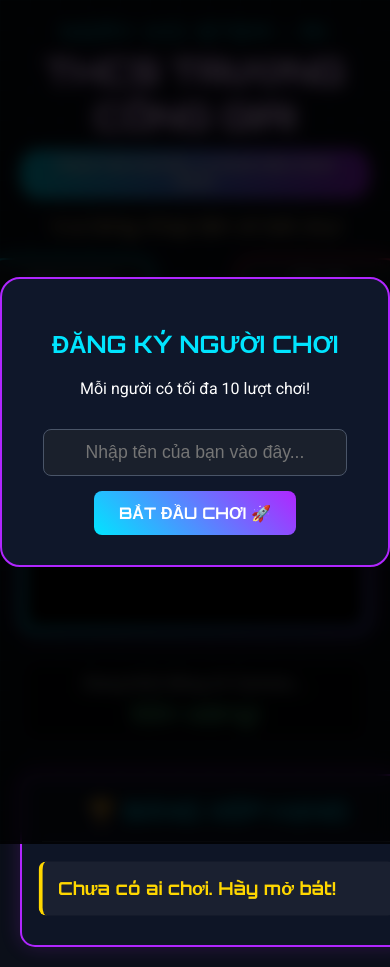
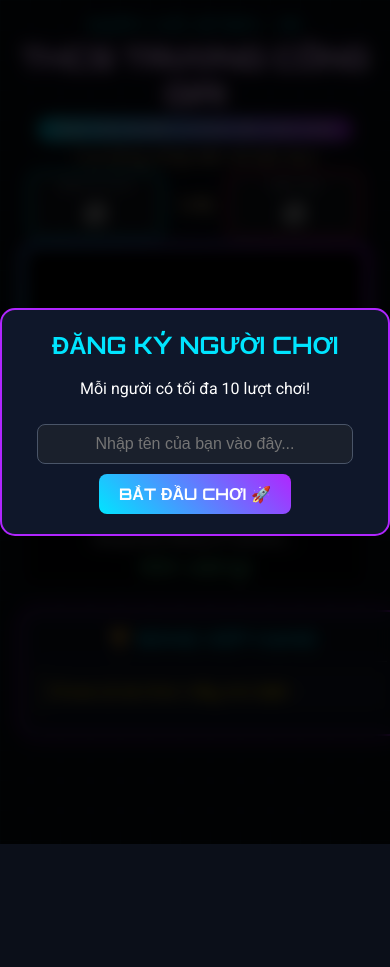
Before and after one commit to phamvietdungtb/stem-hand-ai1, a plain HTML site: page index.html in a window 390 px wide. Shown: the top 967 px of the page. After the commit the page ends 844 px from the top, so only its background shows below. Drawn offline with nearby package versions, Linux system fonts and the light colour scheme; a script that the page names is missing.

Commit message:
Refactor CSS for improved layout and responsiveness
Updated styles for layout, responsiveness, and visual effects.

```diff
--- a/style.css
+++ b/style.css
@@ -4,10 +4,13 @@ body {
     background-color: #0b0f19;
     color: #ffffff;
     margin: 0;
-    padding: 20px;
+    padding: 10px 20px;
     display: flex;
     justify-content: center;
-    overflow-x: hidden;
+    align-items: center;
+    height: 100vh; /* Ép vừa đúng 1 màn hình */
+    box-sizing: border-box;
+    overflow: hidden; /* Xóa sổ thanh cuộn */
 }
 
 .background-grid {
@@ -25,88 +28,156 @@ body {
     display: flex;
     width: 100%;
     max-width: 1200px;
-    gap: 30px;
+    height: 100%;
+    max-height: 100vh;
+    gap: 20px;
     z-index: 1;
+    box-sizing: border-box;
+    padding-top: 5px;
+    padding-bottom: 5px;
 }
 
 .left-panel {
-    flex: 2; /* Chiếm 2 phần */
+    flex: 2;
     text-align: center;
     display: flex;
     flex-direction: column;
+    justify-content: space-between; /* Trải đều không gian dọc */
+    height: 100%;
+    overflow: hidden;
 }
 
 .right-panel {
-    flex: 1; /* Chiếm 1 phần */
+    flex: 1;
     background: rgba(15, 23, 42, 0.8);
     border: 2px solid #b026ff;
     border-radius: 15px;
-    padding: 20px;
+    padding: 15px;
     box-shadow: 0 0 20px rgba(176, 38, 255, 0.2);
-    height: fit-content;
+    display: flex;
+    flex-direction: column;
+    max-height: 100%;
+    overflow: hidden; /* Khóa cuộn toàn bảng */
 }
 
-/* Hiệu ứng làm mờ khi thắng */
-.blur-effect {
-    filter: blur(8px) brightness(0.6);
-    transition: filter 0.3s ease;
+.right-panel .high-score-list {
+    overflow-y: auto; /* Chỉ cho phép cuộn danh sách điểm nếu quá dài */
+    flex: 1;
+    padding-right: 5px;
 }
 
+/* Tùy chỉnh thanh cuộn cho danh sách điểm */
+.high-score-list::-webkit-scrollbar { width: 5px; }
+.high-score-list::-webkit-scrollbar-thumb { background: #00e5ff; border-radius: 5px; }
+
+/* Hiệu ứng làm mờ khi thắng */
+.blur-effect { filter: blur(6px) brightness(0.6); transition: filter 0.2s ease; }
+
 /* --- PHẦN TIÊU ĐỀ --- */
-.header { margin-bottom: 20px; }
-.subtitle { font-family: 'Orbitron', sans-serif; color: #00e5ff; letter-spacing: 3px; margin: 0; font-size: 1.2rem; }
-.title { font-family: 'Orbitron', sans-serif; color: #ffffff; font-size: 2.2rem; margin: 5px 0 10px 0; text-shadow: 0 0 10px #b026ff; }
-.badge { display: inline-block; background: linear-gradient(90deg, #00e5ff, #b026ff); padding: 8px 20px; border-radius: 20px; font-weight: bold; font-size: 0.9rem; }
-.round-info { font-family: 'Orbitron', sans-serif; color: #fbd38d; font-size: 1.2rem; margin-top: 15px; }
+.header { margin-bottom: 5px; }
+.subtitle { font-family: 'Orbitron', sans-serif; color: #00e5ff; letter-spacing: 2px; margin: 0; font-size: 1rem; }
+.title { font-family: 'Orbitron', sans-serif; color: #ffffff; font-size: 1.8rem; margin: 5px 0; text-shadow: 0 0 10px #b026ff; }
+.badge { display: inline-block; background: linear-gradient(90deg, #00e5ff, #b026ff); padding: 5px 15px; border-radius: 20px; font-weight: bold; font-size: 0.8rem; }
+.round-info { font-family: 'Orbitron', sans-serif; color: #fbd38d; font-size: 1rem; margin-top: 5px; }
 
 /* --- BẢNG ĐIỂM --- */
-.scoreboard { display: flex; justify-content: center; align-items: center; gap: 20px; margin-bottom: 20px; font-family: 'Orbitron', sans-serif; }
-.score-box { background: rgba(255, 255, 255, 0.05); border: 2px solid; border-radius: 15px; padding: 10px 20px; min-width: 120px; backdrop-filter: blur(5px); }
-.score-box.player { border-color: #00e5ff; box-shadow: 0 0 15px rgba(0, 229, 255, 0.3); }
-.score-box.bot { border-color: #ff3366; box-shadow: 0 0 15px rgba(255, 51, 102, 0.3); }
-.label { display: block; font-size: 0.8rem; color: #a0aec0; margin-bottom: 5px; }
-.score { font-size: 2.2rem; font-weight: bold; }
-.vs { font-size: 1.5rem; font-weight: bold; color: #fbd38d; animation: pulse 1.5s infinite; }
+.scoreboard { display: flex; justify-content: center; align-items: center; gap: 15px; margin-bottom: 5px; font-family: 'Orbitron', sans-serif; }
+.score-box { background: rgba(255, 255, 255, 0.05); border: 2px solid; border-radius: 10px; padding: 5px 15px; min-width: 100px; backdrop-filter: blur(5px); }
+.score-box.player { border-color: #00e5ff; box-shadow: 0 0 10px rgba(0, 229, 255, 0.3); }
+.score-box.bot { border-color: #ff3366; box-shadow: 0 0 10px rgba(255, 51, 102, 0.3); }
+.label { display: block; font-size: 0.7rem; color: #a0aec0; margin-bottom: 2px; }
+.score { font-size: 1.8rem; font-weight: bold; }
+.vs { font-size: 1.2rem; font-weight: bold; color: #fbd38d; animation: pulse 1.5s infinite; }
 
-/* --- KHU VỰC CAMERA --- */
+/* --- KHU VỰC CAMERA RESPONSIVE --- */
+.game-area {
+    flex: 1; /* Chiếm toàn bộ không gian còn trống ở giữa */
+    display: flex;
+    justify-content: center;
+    align-items: center;
+    min-height: 0; /* Quan trọng để flex không bị tràn */
+    overflow: hidden;
+    margin-bottom: 10px;
+}
+
 .video-container {
     position: relative;
-    display: inline-block;
+    display: flex;
+    justify-content: center;
+    align-items: center;
     border-radius: 15px;
     padding: 5px;
     background: linear-gradient(45deg, #00e5ff, #b026ff);
-    box-shadow: 0 0 20px rgba(176, 38, 255, 0.3);
-    margin-bottom: 20px;
-    transition: all 0.3s ease;
+    box-shadow: 0 0 15px rgba(176, 38, 255, 0.3);
+    height: 100%;
+    max-height: 45vh; /* Khống chế chiều cao để video nhỏ lại */
+    aspect-ratio: 4/3; /* Luôn giữ tỷ lệ khung hình video chuẩn */
 }
-canvas { display: block; border-radius: 10px; background-color: #000; max-width: 100%; height: auto; transition: filter 0.3s ease; }
-.countdown-text { position: absolute; top: 50%; left: 50%; transform: translate(-50%, -50%); font-family: 'Orbitron', sans-serif; font-size: 8rem; font-weight: bold; color: #ffffff; text-shadow: 0 0 30px #00e5ff, 0 0 60px #b026ff; z-index: 10; pointer-events: none; }
+
+canvas {
+    display: block;
+    border-radius: 10px;
+    background-color: #000;
+    width: 100%;
+    height: 100%;
+    object-fit: cover;
+    transition: filter 0.2s ease;
+}
+
+.countdown-text { position: absolute; top: 50%; left: 50%; transform: translate(-50%, -50%); font-family: 'Orbitron', sans-serif; font-size: 5rem; font-weight: bold; color: #ffffff; text-shadow: 0 0 20px #00e5ff, 0 0 40px #b026ff; z-index: 10; pointer-events: none; }
+
+/* --- HIỆU ỨNG CHỮ CONGRATULATIONS --- */
+.congrats-text {
+    position: absolute;
+    top: 50%;
+    left: 50%;
+    transform: translate(-50%, -50%) scale(0.5);
+    font-family: 'Orbitron', sans-serif;
+    font-size: 2.8rem;
+    font-weight: bold;
+    color: #ffd700;
+    text-shadow: 0 0 10px #ff0055, 0 0 30px #ff0055, 0 0 50px #ff0055;
+    z-index: 20;
+    pointer-events: none;
+    opacity: 0;
+    text-align: center;
+    width: 100%;
+    transition: all 0.2s cubic-bezier(0.175, 0.885, 0.32, 1.275);
+}
+
+.congrats-text.show {
+    opacity: 1;
+    transform: translate(-50%, -50%) scale(1);
+}
 
 /* --- BẢNG THÔNG BÁO --- */
-.status-panel { background: rgba(0, 0, 0, 0.6); border: 1px solid #4a5568; border-radius: 15px; padding: 15px; }
-.choice-display { font-size: 1.1rem; color: #e2e8f0; margin-bottom: 5px; }
-.result-text { font-family: 'Orbitron', sans-serif; font-size: 1.5rem; font-weight: bold; color: #48bb78; }
+.status-panel { background: rgba(0, 0, 0, 0.6); border: 1px solid #4a5568; border-radius: 10px; padding: 10px; }
+.choice-display { font-size: 1rem; color: #e2e8f0; margin-bottom: 5px; }
+.result-text { font-family: 'Orbitron', sans-serif; font-size: 1.3rem; font-weight: bold; color: #48bb78; }
 
 /* --- BẢNG XẾP HẠNG BÊN PHẢI --- */
-.leaderboard-title { font-family: 'Orbitron', sans-serif; color: #00e5ff; font-size: 1.5rem; margin-top: 0; text-align: center; border-bottom: 1px solid #4a5568; padding-bottom: 15px; }
-.high-score-list { list-style: none; padding: 0; margin: 0; }
-.high-score-list li { background: rgba(255, 255, 255, 0.05); margin-bottom: 10px; padding: 15px; border-radius: 8px; display: flex; justify-content: space-between; font-family: 'Orbitron', sans-serif; border-left: 4px solid #00e5ff; font-size: 1.1rem; }
+.leaderboard-title { font-family: 'Orbitron', sans-serif; color: #00e5ff; font-size: 1.2rem; margin-top: 0; text-align: center; border-bottom: 1px solid #4a5568; padding-bottom: 10px; margin-bottom: 10px; }
+.high-score-list { list-style: none; margin: 0; padding: 0; }
+.high-score-list li { background: rgba(255, 255, 255, 0.05); margin-bottom: 8px; padding: 10px; border-radius: 8px; display: flex; justify-content: space-between; font-family: 'Orbitron', sans-serif; border-left: 4px solid #00e5ff; font-size: 0.95rem; }
 .high-score-list li:nth-child(1) { border-left-color: #ffd700; color: #ffd700; font-weight: bold; transform: scale(1.02); }
 .high-score-list li:nth-child(2) { border-left-color: #c0c0c0; color: #c0c0c0; }
 .high-score-list li:nth-child(3) { border-left-color: #cd7f32; color: #cd7f32; }
 
 /* --- MODALS & BUTTONS --- */
 .modal-overlay { position: fixed; top: 0; left: 0; width: 100vw; height: 100vh; background: rgba(0, 0, 0, 0.85); backdrop-filter: blur(8px); display: flex; justify-content: center; align-items: center; z-index: 100; }
-.modal-box { background: #0f172a; border: 2px solid #b026ff; border-radius: 20px; padding: 30px; width: 90%; max-width: 400px; text-align: center; }
-.modal-box h2 { font-family: 'Orbitron', sans-serif; color: #00e5ff; }
-.modal-box input { width: 85%; padding: 12px; margin: 15px 0; border-radius: 8px; border: 1px solid #4a5568; background: #1a202c; color: white; text-align: center; font-size: 1.1rem;}
-.final-score-text { font-size: 1.5rem; color: #48bb78; font-weight: bold; margin-bottom: 20px; }
-.neon-btn { background: linear-gradient(45deg, #00e5ff, #b026ff); color: white; border: none; padding: 12px 25px; font-family: 'Orbitron', sans-serif; font-size: 1rem; font-weight: bold; border-radius: 8px; cursor: pointer; transition: all 0.3s; text-transform: uppercase; }
+.modal-box { background: #0f172a; border: 2px solid #b026ff; border-radius: 15px; padding: 20px; width: 90%; max-width: 400px; text-align: center; }
+.modal-box h2 { font-family: 'Orbitron', sans-serif; color: #00e5ff; margin-top: 0;}
+.modal-box input { width: 85%; padding: 10px; margin: 10px 0; border-radius: 8px; border: 1px solid #4a5568; background: #1a202c; color: white; text-align: center; font-size: 1rem;}
+.final-score-text { font-size: 1.5rem; color: #48bb78; font-weight: bold; margin-bottom: 15px; }
+.neon-btn { background: linear-gradient(45deg, #00e5ff, #b026ff); color: white; border: none; padding: 10px 20px; font-family: 'Orbitron', sans-serif; font-size: 1rem; font-weight: bold; border-radius: 8px; cursor: pointer; transition: all 0.3s; text-transform: uppercase; }
 .neon-btn:hover { transform: scale(1.05); box-shadow: 0 0 20px rgba(0, 229, 255, 0.6); }
 .hidden { display: none !important; }
 
-/* Reponsive cho màn hình nhỏ */
+/* Đảm bảo vẫn hoạt động trên màn hình dọc nhỏ (điện thoại) */
 @media (max-width: 900px) {
-    .main-layout { flex-direction: column; }
-    .left-panel, .right-panel { width: 100%; }
+    body { height: auto; overflow: auto; }
+    .main-layout { flex-direction: column; height: auto; max-height: none; }
+    .left-panel, .right-panel { width: 100%; flex: none; height: auto; }
+    .video-container { aspect-ratio: 4/3; width: 100%; max-height: none; }
+    .congrats-text { font-size: 2rem; }
 }
```
